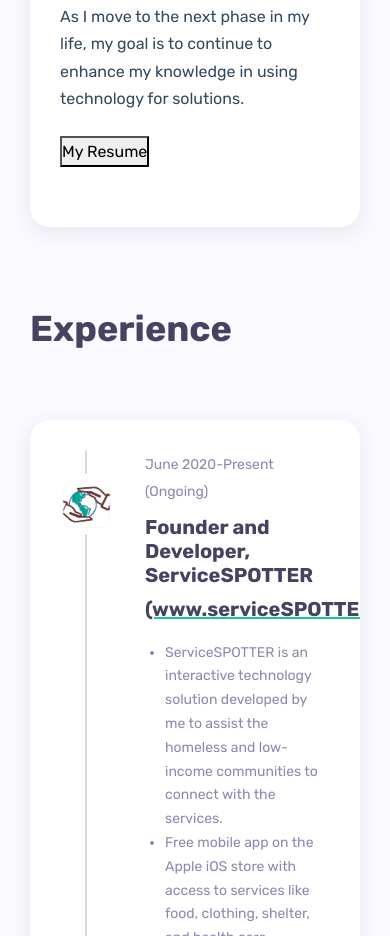
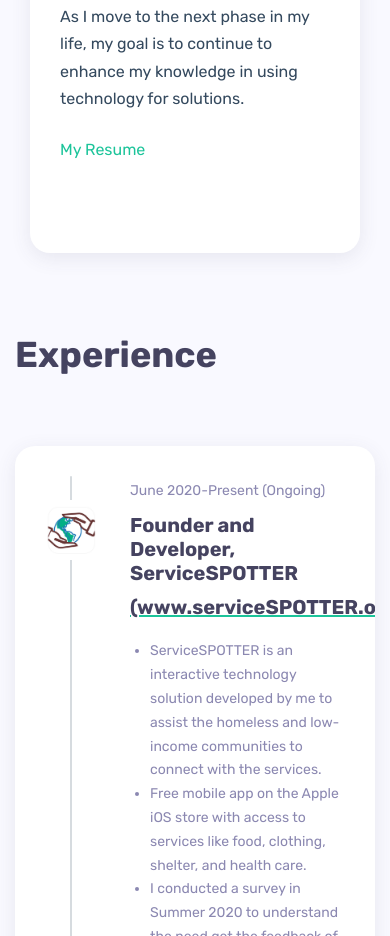
Before and after one commit to rambogonsalves/arushisharma, a plain HTML site: page index.html in a window 390 px wide. Shown: the part 1856-2792 px from the top of the page. Drawn offline with nearby package versions, Linux system fonts and the light colour scheme.

Commit message:
Update index.html

```diff
--- a/index.html
+++ b/index.html
@@ -168,7 +168,11 @@
                                    As I move to the next phase in my life, my goal is to continue to enhance my knowledge in using technology for solutions.
                                 </p>
 								<div class="mt-3" style="margin-top: 1.5rem!important;">
-									<a href='https://drive.google.com/file/d/180SiXfH9kDj8KDikrI-EFV_yQ4X6vVk_/view?usp=sharing'><button>My Resume</button></a>
+									    <a href="https://docs.google.com/document/d/1RCKJl3A-dIUN9rFB6R8Mq-ZRKi4Ya-vE/edit?usp=sharing&ouid=113143494341186765432&rtpof=true&sd=true"target="_blank">My Resume</a>
+								</div>
+								<div class="spacer d-md-none d-lg-none" data-height="30"></div>
+							</div>
+
 								</div>
 								<div class="spacer d-md-none d-lg-none" data-height="30"></div>
 							</div>
```
